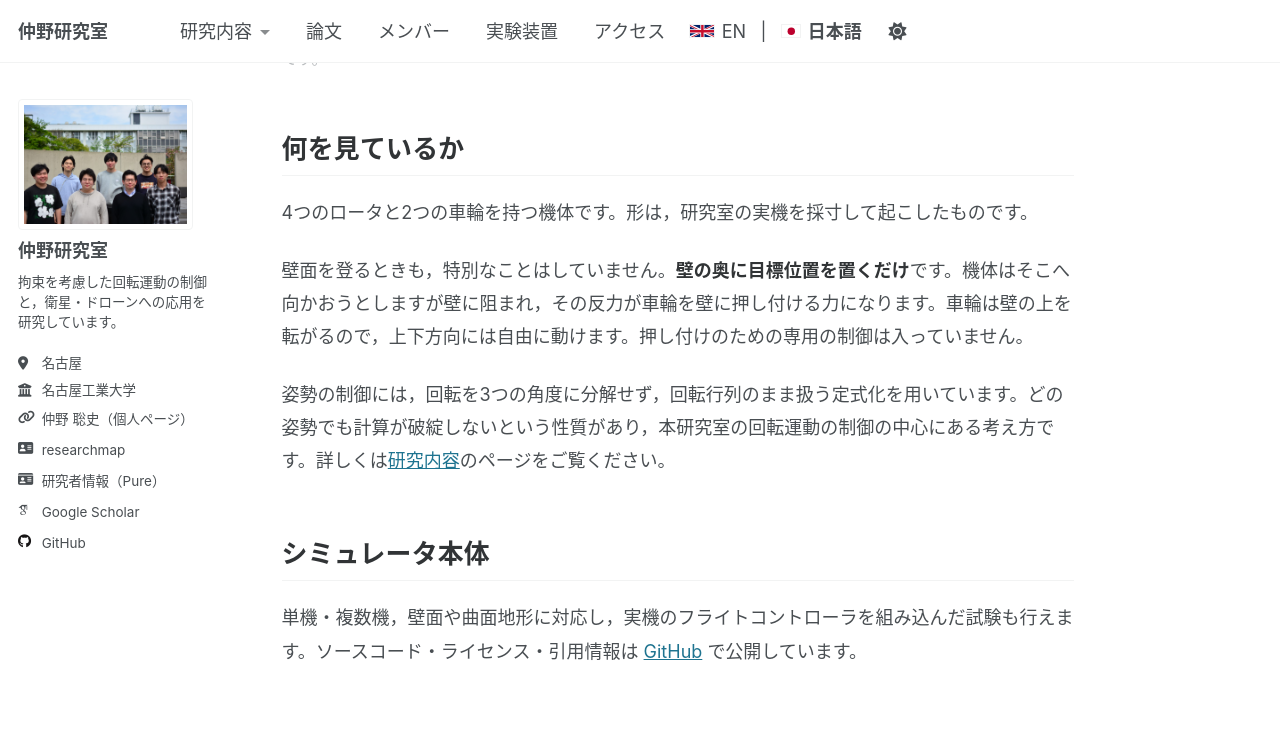
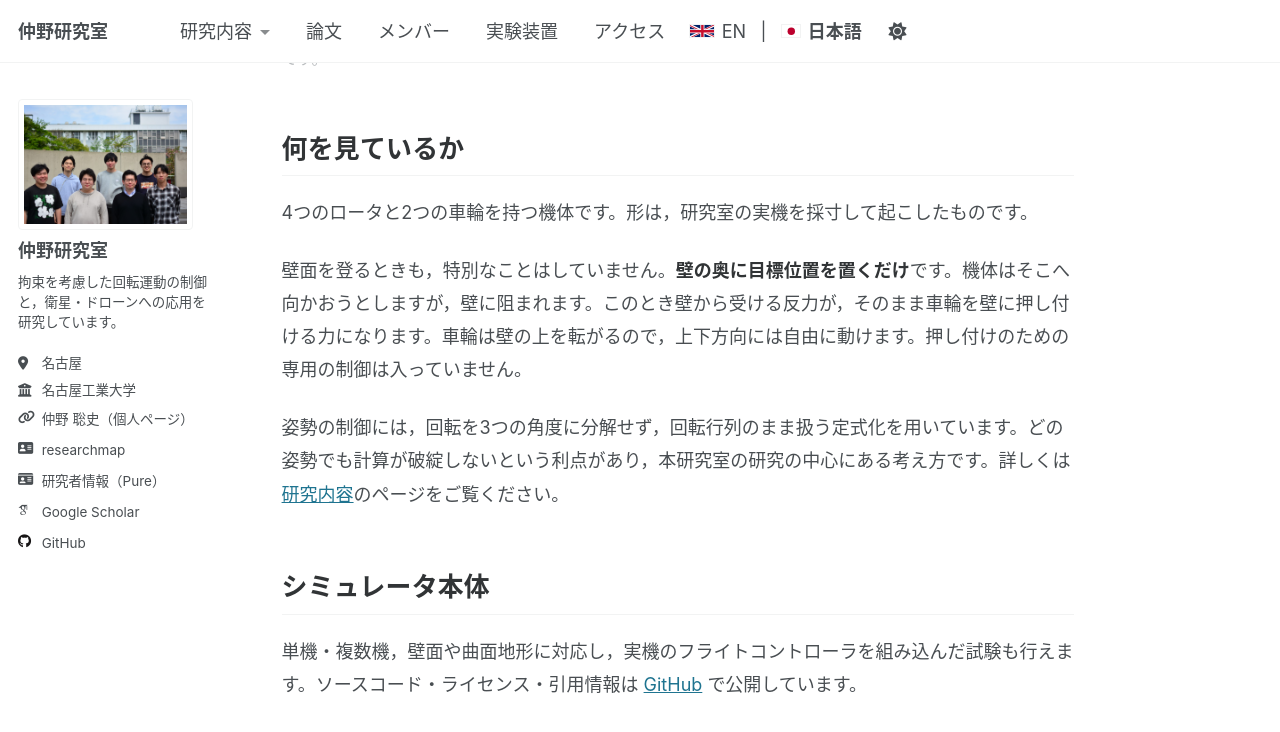
Before and after one commit to GDAC-Lab/gdac-lab.github.io, a Jekyll site: the page built from _pages/ja/simulator.md, in a window 1280 px wide and 900 px high, scrolled down 1088 px. Shown: the top 732 px of the window. Built offline with Jekyll 4.4.1, drawn with Linux system fonts in a browser that asks for light colours; some of the changed text lies outside the part shown.

Commit message:
Write the two demo pages in Japanese rather than translated Japanese
Both pages read as though they had been carried over from the English. The
worst of it was a heading: 「経路をあらかじめ引いているのではありません」. 経路を引く
is "draw a path" word for word, and a heading built out of a denial is an
English habit, not a Japanese one. It is now 「なぜ回り込むのか」, and the
paragraph under it does the denying.

The rest, in the same vein:

- 「その経路上にほぼ太陽があります」→「ところが，その途中にちょうど太陽が入ります」
- 「制御則がこの姿勢変更を解いた結果です」→「この問題に本研究室の拘束付き姿勢制御を
  適用した計算結果です」
- 「目標は…動かされますが，危ない方向へは動かされません」, passive twice, →
  「目標は…動いていきます。ただし，そのまま進むと危ないときは，その方向へは動きません」
- 「衛星に積まれる小さく堅牢な計算機でも実行できます」→「衛星に載せる小型で堅牢な
  計算機でも動きます」
- 「画面上に名前が付いています」→「画面上にラベルが出ています」
- 「注意」, which said nothing, → 「この計算に含めていないもの」
- 「それが拘束を守るための代償です」, which restated the sentence before it, is gone;
  the trade-off is now in that sentence.

The simulator page got the same pass: 「ブラウザの中でその場で実行しています」→
「いまブラウザの中で解いています」, one over-long sentence about the wall split in
two, and 「本研究室の回転運動の制御の中心にある考え方」 unpicked.

The English is unchanged; it was written in English and reads as such.

```diff
--- a/_pages/ja/simulator.md
+++ b/_pages/ja/simulator.md
@@ -10,7 +10,7 @@ lang_ref: simulator
 
 {% include base_path %}
 
-車輪付きドローンのシミュレータを公開しています。下のデモは録画ではなく，そのシミュレータの物理計算をブラウザの中でその場で実行しています。
+車輪付きドローンのシミュレータを公開しています。下のデモは録画ではありません。そのシミュレータの物理計算を，いまブラウザの中で解いています。
 {: .notice}
 
 {% include simulator-demo.html %}
@@ -19,9 +19,9 @@ lang_ref: simulator
 
 4つのロータと2つの車輪を持つ機体です。形は，研究室の実機を採寸して起こしたものです。
 
-壁面を登るときも，特別なことはしていません。**壁の奥に目標位置を置くだけ**です。機体はそこへ向かおうとしますが壁に阻まれ，その反力が車輪を壁に押し付ける力になります。車輪は壁の上を転がるので，上下方向には自由に動けます。押し付けのための専用の制御は入っていません。
+壁面を登るときも，特別なことはしていません。**壁の奥に目標位置を置くだけ**です。機体はそこへ向かおうとしますが，壁に阻まれます。このとき壁から受ける反力が，そのまま車輪を壁に押し付ける力になります。車輪は壁の上を転がるので，上下方向には自由に動けます。押し付けのための専用の制御は入っていません。
 
-姿勢の制御には，回転を3つの角度に分解せず，回転行列のまま扱う定式化を用いています。どの姿勢でも計算が破綻しないという性質があり，本研究室の回転運動の制御の中心にある考え方です。詳しくは[研究内容]({{ base_path }}/ja/research/)のページをご覧ください。
+姿勢の制御には，回転を3つの角度に分解せず，回転行列のまま扱う定式化を用いています。どの姿勢でも計算が破綻しないという利点があり，本研究室の研究の中心にある考え方です。詳しくは[研究内容]({{ base_path }}/ja/research/)のページをご覧ください。
 
 ## シミュレータ本体
 
```
Also changed, not shown: _pages/ja/sun-safe-slew.md (+13 -13 lines).
